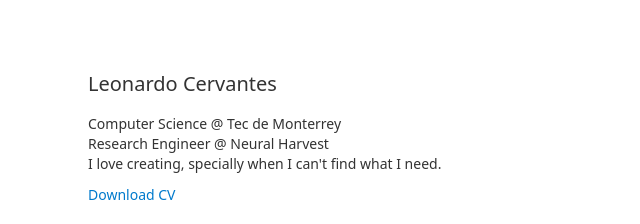
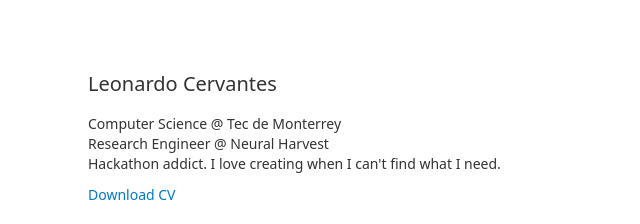
Before and after one commit to LeonardoCerv/portfolio, a Next.js app: page / in a window 1280 px wide. Shown: the top 224 px of the page, without its empty margins (312-952 px from the left). Built offline with nearby package versions, Linux system fonts and the light colour scheme.

Commit message:
[feat] verify build

```diff
--- a/src/app/page.tsx
+++ b/src/app/page.tsx
@@ -9,7 +9,7 @@
           <br />
           Research Engineer @ <span className="font-medium">Neural Harvest</span>
           <br />
-          I love creating, specially when I can&apos;t find what I need.
+          Hackathon addict. I love creating when I can&apos;t find what I need.
         </p>
         <a href="/LeonardoCervantes_Resume.pdf" className="text-[#007acc] no-underline text-sm font-light ">Download CV</a>
       </div>
```
